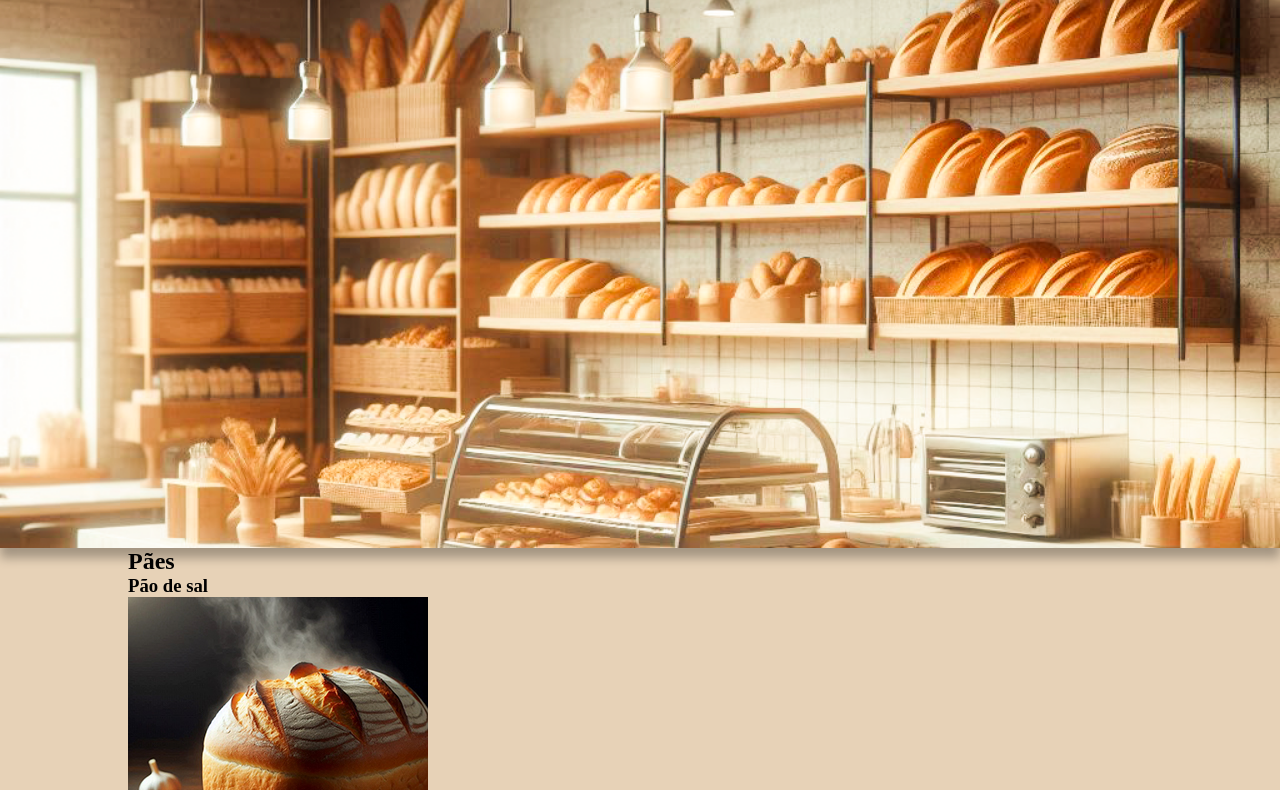
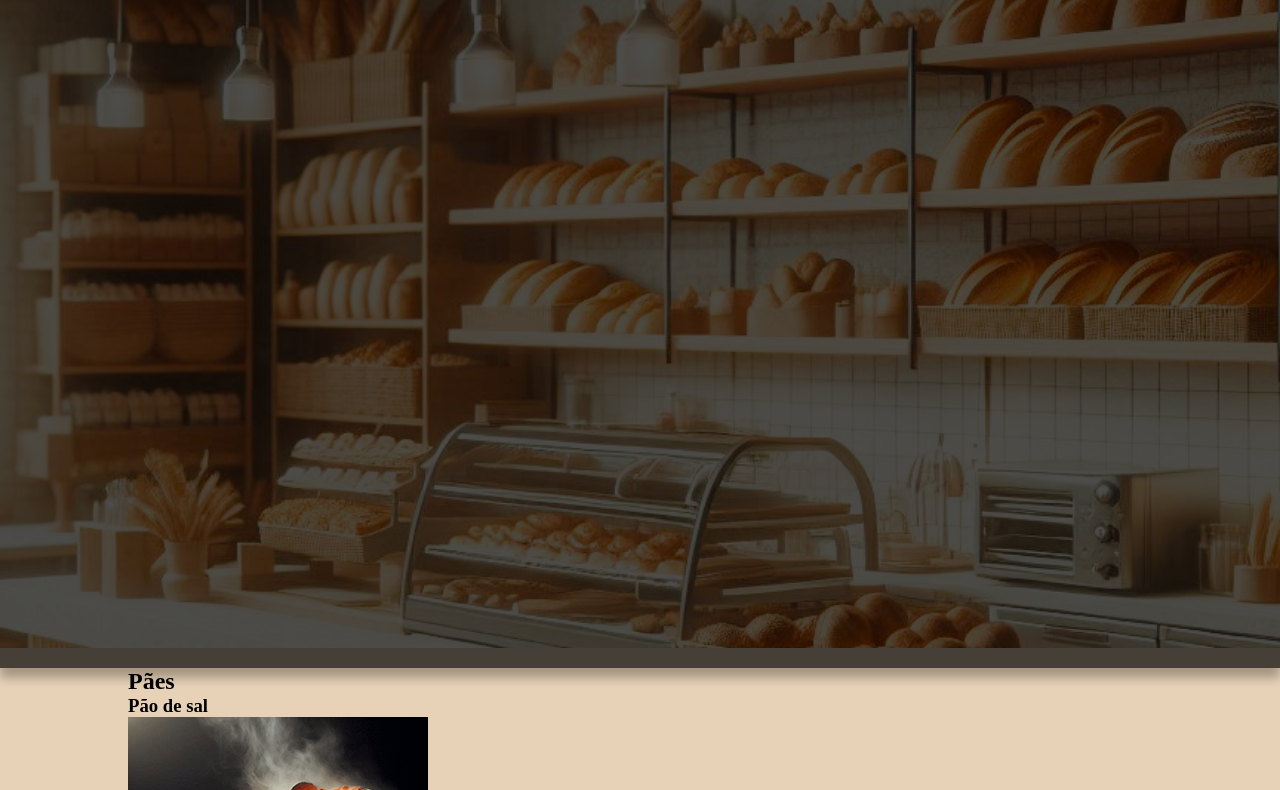
Before and after one commit to DerickRiso/site-padaria, a plain HTML site: page index.html in a window 1280 px wide. Shown: the part 152-942 px from the top of the page. Drawn offline with Linux system fonts and the light colour scheme; a web font is replaced by a local one.

Commit message:
Background adicionado

```diff
--- a/style/style.css
+++ b/style/style.css
@@ -55,17 +55,33 @@ nav {
 
 /* Conteúdo principal */
 
+/* Colocando filtro no elemento pai, sem alterar elementos filhos*/
 main {
-    height: 600px;
-    background: var(--cor5) url(../img/background.png) center repeat fixed;
+    height: 90vh; /* É preciso definir tamanho */
+    width: 100%;
+    position: relative; /* Define que a pseudo-classe se ajustará ao main */
+}
+
+main::before {
+    content: ""; /* Gera um elemento vazio*/
+    position: absolute; /* Definindo posição absoluta  */
+    inset: 0;
+    background-color: var(--cor5);
+    background-image: url(../img/background.png);
+    background-position: center;
+    background-repeat: repeat;
+    background-attachment: fixed;
     background-size: cover;
     box-shadow: 0px 10px 10px rgba(0, 0, 0, 0.295);
-    /* Filtro deve ser aplicado apenas na imagem */
+    filter: brightness(0.3);
 }
 
 main > h1 {
+    position: absolute;
+}
 
-}
+
+
 
 section.produtos {
     margin: auto;
```
